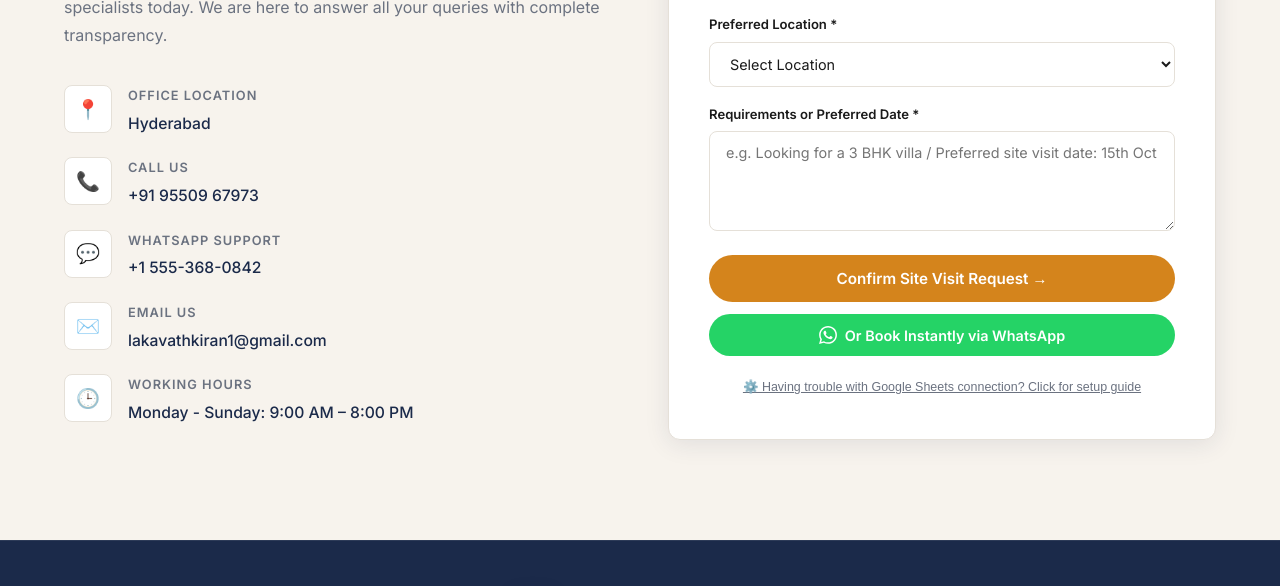
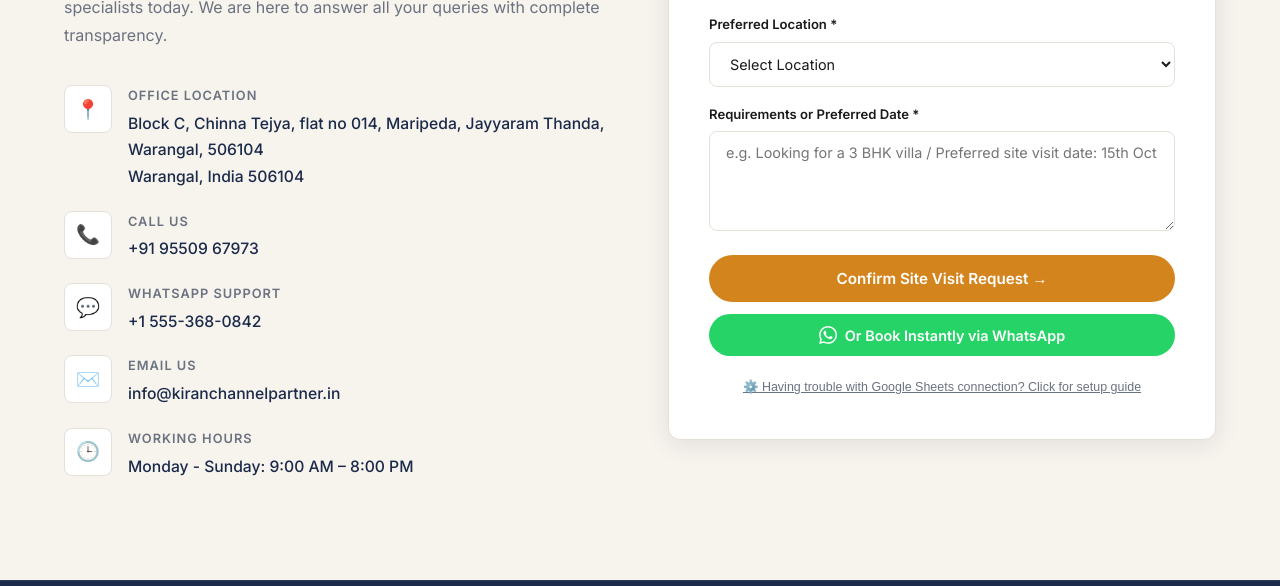
Before and after one commit to socioviamarketing-coder/Kiranchannelpartner, a plain HTML site: page index.html in a window 1280 px wide. Shown: the part 4590-5176 px from the top of the page. Drawn offline with nearby package versions, Linux system fonts and the light colour scheme; a web font is replaced by a local one.

Commit message:
Update index.html

```diff
--- a/index.html
+++ b/index.html
@@ -646,7 +646,7 @@
             <div class="contact-item-icon">📍</div>
             <div>
               <h4>Office Location</h4>
-              <p>Hyderabad</p>
+              <p>Block C, Chinna Tejya, flat no 014, Maripeda, Jayyaram Thanda, Warangal, 506104<br/>Warangal, India 506104</p>
             </div>
           </div>
 
@@ -670,7 +670,7 @@
             <div class="contact-item-icon">✉️</div>
             <div>
               <h4>Email Us</h4>
-              <p>lakavathkiran1@gmail.com</p>
+              <p>info@kiranchannelpartner.in</p>
             </div>
           </div>
 
@@ -875,7 +875,7 @@
       <p>For questions or privacy-related requests, please contact our Data Protection Office:</p>
       <p>
         <strong>Kiran Channel Partner</strong><br/>
-        Email: <a href="mailto:lakavathkiran1@gmail.com" style="color:var(--amber-dark); text-decoration:underline;">lakavathkiran1@gmail.com</a><br/>
+        Email: <a href="mailto:info@kiranchannelpartner.in" style="color:var(--amber-dark); text-decoration:underline;">info@kiranchannelpartner.in</a><br/>
         Phone / WhatsApp: +91 95509 67973 / +1 555-368-0842<br/>
         Location: Hyderabad, Telangana, India
       </p>
@@ -930,7 +930,7 @@
       <p>For legal inquiries or clarifications regarding these Terms, please contact us:</p>
       <p>
         <strong>Kiran Channel Partner</strong><br/>
-        Email: <a href="mailto:lakavathkiran1@gmail.com" style="color:var(--amber-dark); text-decoration:underline;">lakavathkiran1@gmail.com</a><br/>
+        Email: <a href="mailto:info@kiranchannelpartner.in" style="color:var(--amber-dark); text-decoration:underline;">info@kiranchannelpartner.in</a><br/>
         Phone: +91 95509 67973
       </p>
     </div>
```
